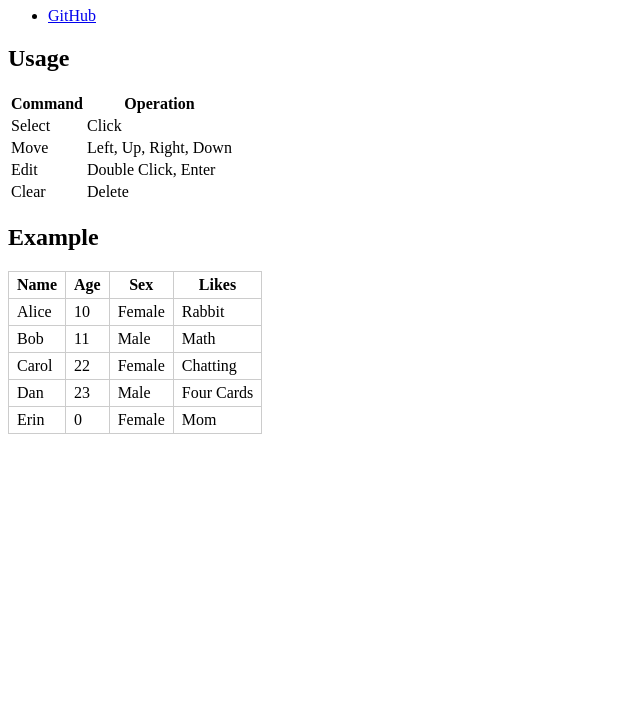
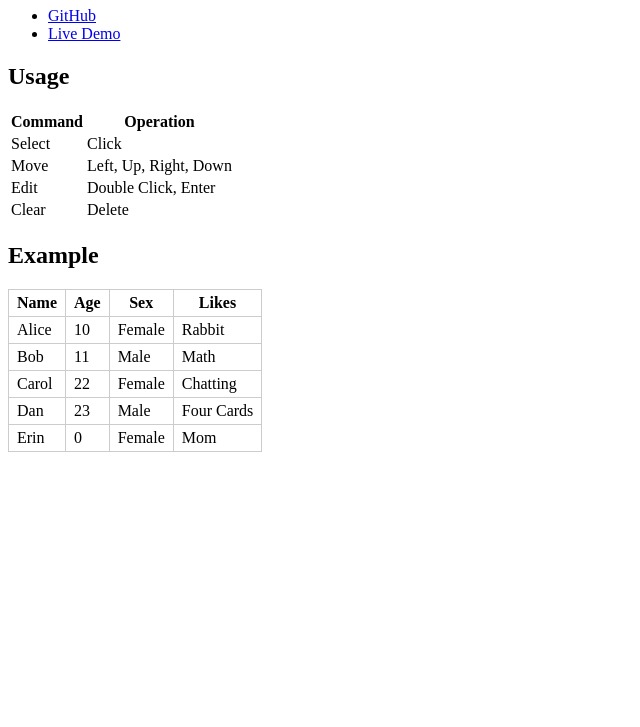
Before and after one commit to ginpei/excell, a plain HTML site: page index.html in a window 1280 px wide. Shown: the part 73-800 px from the top of the page, without its empty margins (0-640 px from the left). Drawn offline with Linux system fonts and the light colour scheme.

Commit message:
add links to the demo page

```diff
--- a/index.html
+++ b/index.html
@@ -10,6 +10,7 @@
 		<h1>ExCell</h1>
 		<ul>
 			<li><a href="https://github.com/ginpei/excell">GitHub</a></li>
+			<li><a href="http://ginpei.github.io/excell/">Live Demo</a></li>
 		</ul>
 		<h2>Usage</h2>
 		<table class="js-table">
```
Also changed, not shown: README.md.
